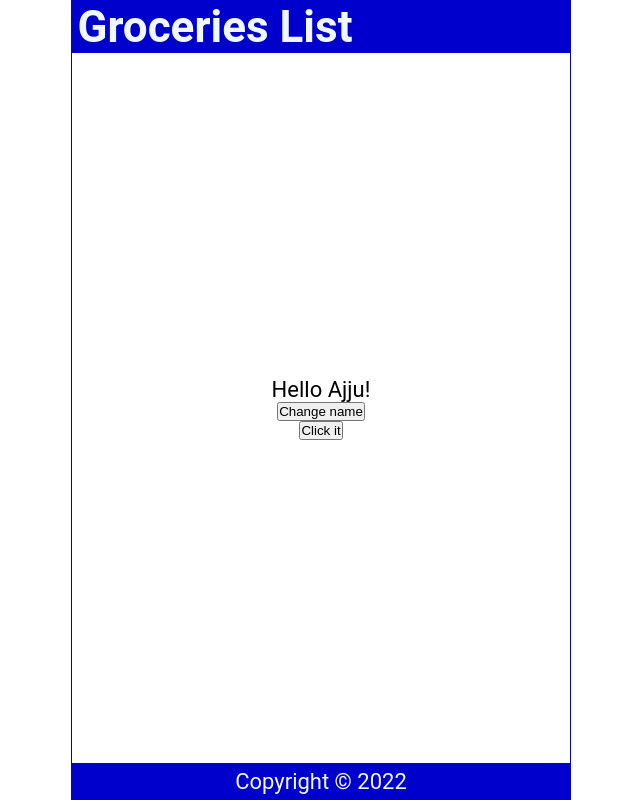
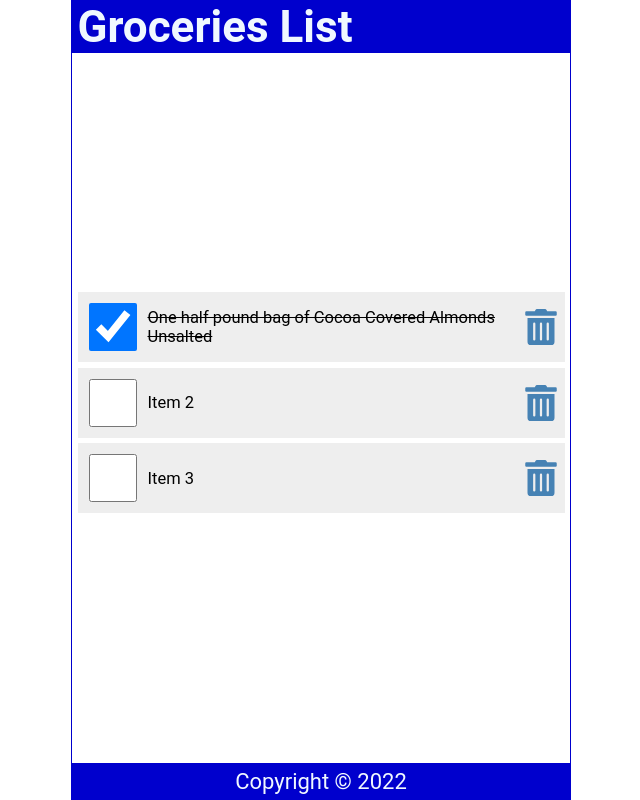
Before and after one commit to moh1idris/ReactJs-Course, a React (Create React App) app in the folder chapter-01/: page / in a window 1280 px wide. Shown: the whole page, without its empty margins (319-959 px from the left). Built offline with nearby package versions, Linux system fonts and the light colour scheme.

Commit message:
Lists and Keys

```diff
--- a/chapter-01/src/Content.js
+++ b/chapter-01/src/Content.js
@@ -1,58 +1,73 @@
 
 import React from 'react'
-import { useState } from 'react'
+import { useState } from 'react';
+import { FaTrashAlt } from 'react-icons/fa'
 
 const Content = () => {
-   const [name, setName] = useState('Ajju');
-   const [count, setCount] = useState(0);
-    const handleNameChange = () => {
-        const names = ['Ajju' , 'job' , 'khob']
-        const int = Math.floor(Math.random() * 3)    //--> this will take random no from 0-3
-        setName(names[int])                          //--> as we are using useSate so we can edit this one itself
-     }
+   const [items, setItems] = useState([
+      // eslint-disable-next-line
+      {
+          id: 1,
+          checked: true,
+          item: "One half pound bag of Cocoa Covered Almonds Unsalted"
+      },
+      {
+          id: 2,
+          checked: false,
+          item: "Item 2"
+      },
+      {
+          id: 3,
+          checked: false,
+          item: "Item 3"
+      }
+  ]);
 
-   const handleClick =() =>{
-      setCount(count + 1);
-      console.log(count);
-     }
+  const handleCheck = (id) => {
+   //   console.log(`key: ${id}`);          //--> this will change the id when u click on the button
+    const listItems = items.map((item) => item.id === id ? { ...item,
+    checked: !item.checked } : item);       //--> here we are changing the status if the id maytches then change it to the cheked to false
+    setItems(listItems)
+    localStorage.setItem('shoppinglist', JSON.stringify(listItems))          //--> this is noting but we are storing it to the local storgae if anything we change wil l be same n localaastrage
+  }
 
-
-
-   // const handleNameChange = () => {
-   //    const names = ['Ajju' , 'job' , 'khob']
-   //    const int = Math.floor(Math.random() * 3)    //--> this will take random no from 0-3
-   //    return names[int];
-   // }
-
-   //   const handleClick =() =>{
-   //    console.log('you clicked it ');
-   //   }
-
-   //   const handleClick2 =(name) =>{
-   //    console.log(`${name} was Clicked `);
-   //   }
-
-     const handleClick3 =(e) =>{                      //--> passing the event
-      // console.log(e)                               //--> this will give the event object
-      // console.log(e.target)                        //--><button>click it </button>
-      console.log(e.target.innerText)                 //--> click it
-     }
+  const handleDelete = (id) =>{
+   // console.log(id);                  //--> this will show the id
+   const listItems  = items.filter((item) => item.id !== id)          //--> this will create only the item with the id which are not eqaul to ittem.id
+   setItems(listItems)
+   localStorage.setItem('shoppinglist', JSON.stringify(listItems))          //--> this is noting but we are storing it to the local storgae if anything we change wil l be same n localaastrage
+  }
 
   return (
     <main>
-       <p onDoubleClick={handleClick}>          {/* this will shoe in console a su will click o the name */}
-        {/* Hello {handleNameChange()}! */}
-        Hello {name}!
-       </p>
-       {/* <button onClick={handleClick}>Click it</button> */}
-       {/* when we do not passs parameter then use this  */}
-       {/* <button onClick={() => handleClick2('AJJU')}>Click it</button>
-       <button onClick={(e) => handleClick3(e)}>Click it</button>   this will give the object in which u will be having all the evenets  */}
+      {items.length ? (
+
+         <ul>
+                  {items.map((item) => (
+                     <li className='item' key={item.id}>
+                        <input
+                        type="checkbox"
+                        onChange={() => handleCheck(item.id)}
+                        checked={item.checked}
+                        />
+                           <label
+                           style={(item.checked) ? {textDecoration:
+                           'line-through'} : null }
+                           onDoubleClick={() => handleCheck(item.id)}          //--> double click on th ename it will get selected
+                           >{item.item}</label>
+                           <FaTrashAlt
+                           onClick={() => handleDelete(item.id)}
+                           role="button"
+                           tabIndex="0"/>
+                     </li>
+                  ))}
+               </ul>
 
 
-        {/* useSate */}
-       <button onClick={handleNameChange}>Change name</button>
-       <button onClick={handleClick}>Click it</button>
+      ) : (
+           <p style={{ marginTop: '2rem' }}>Your list is empty.</p>
+           )}
+
     </main>
   )
 }
```
Also changed, not shown: chapter-01/package.json (+8 -7 lines), chapter-01/src/index.js (+16 -12 lines), 1 other file (tests, documents, lock files or other folders).
